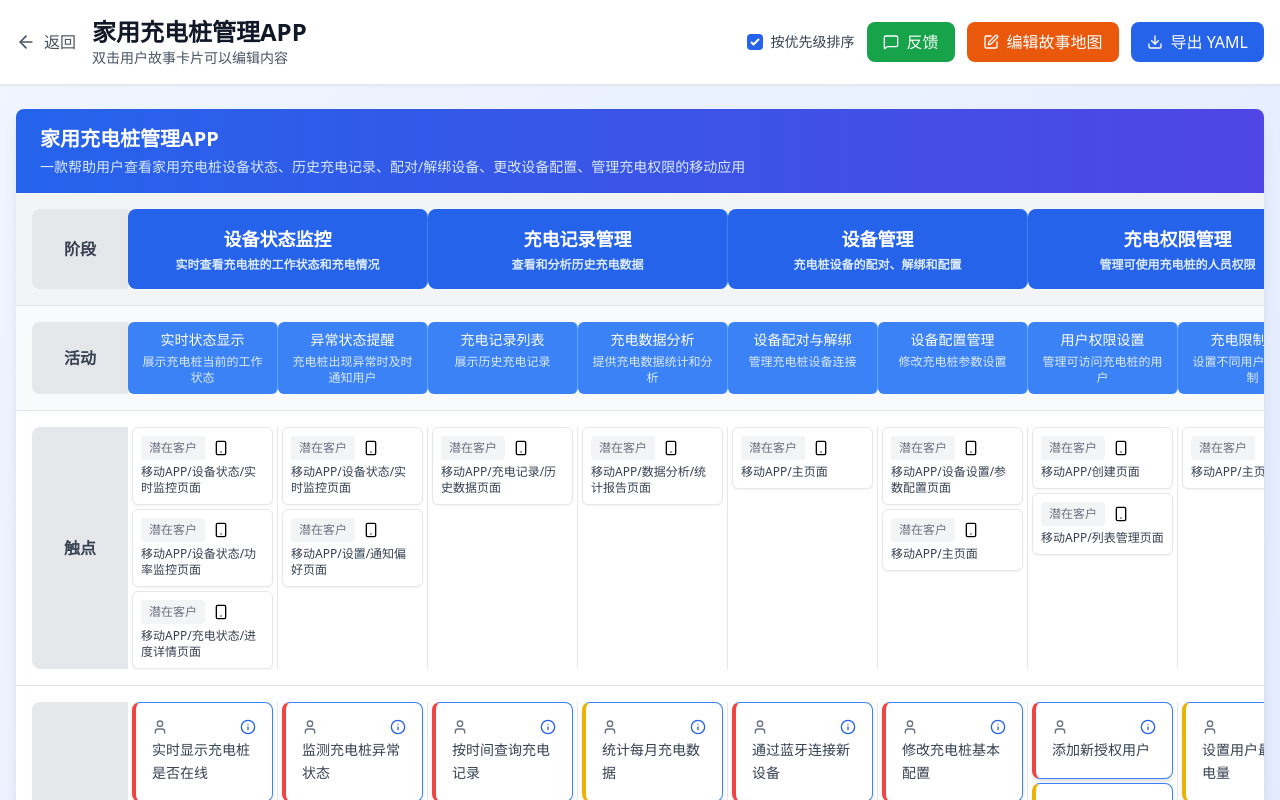
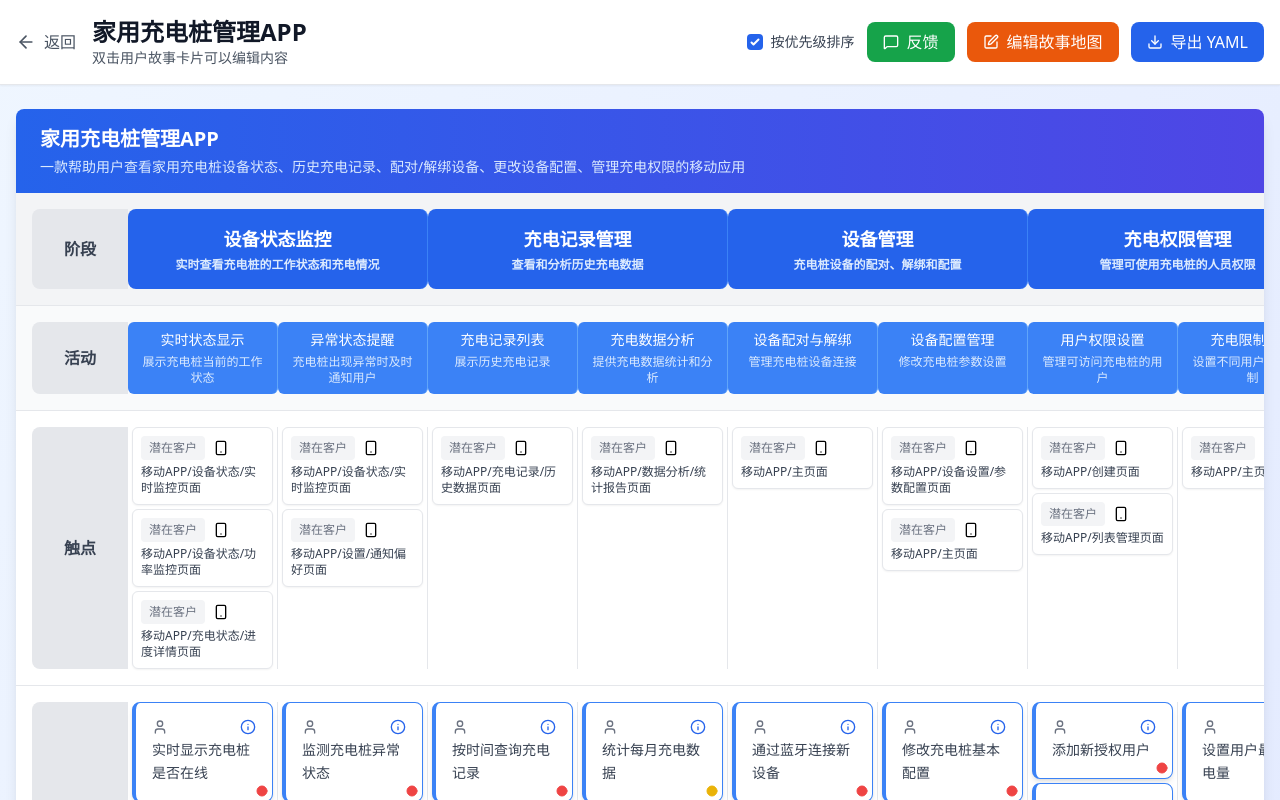
Before and after one commit to frankzhi/user-story-map-generator-prod, a React (Vite) app: page / in a window 1280 px wide. Both pictures are taken after a click on the button "生成故事地图". Shown: the top 800 px of the page. Built offline with nearby package versions, Linux system fonts and the light colour scheme; no server answers.

Commit message:
Update card color logic: left border shows user story-supporting need association, priority shown as icon in bottom-right corner

```diff
--- a/src/components/PrioritySelector.tsx
+++ b/src/components/PrioritySelector.tsx
@@ -1,5 +1,5 @@
 import React from 'react';
-import { ChevronDown } from 'lucide-react';
+import { ChevronDown, Circle } from 'lucide-react';
 import { useTranslation } from 'react-i18next';
 
 export type Priority = 'high' | 'medium' | 'low';
@@ -20,18 +20,14 @@ export const PrioritySelector: React.FC<PrioritySelectorProps> = ({
   const getPriorityColor = (priority: Priority) => {
     switch (priority) {
       case 'high':
-        return 'bg-red-500';
+        return 'text-red-500';
       case 'medium':
-        return 'bg-yellow-500';
+        return 'text-yellow-500';
       case 'low':
-        return 'bg-green-500';
+        return 'text-blue-500';
       default:
-        return 'bg-gray-500';
+        return 'text-gray-400';
     }
-  };
-
-  const getPriorityText = (priority: Priority) => {
-    return t(`storyMap.priority.${priority}`);
   };
 
   return (
@@ -39,15 +35,13 @@ export const PrioritySelector: React.FC<PrioritySelectorProps> = ({
       <select
         value={priority}
         onChange={(e) => onPriorityChange(e.target.value as Priority)}
-        className="appearance-none bg-white border border-gray-300 rounded-md px-3 py-1 pr-8 text-sm focus:outline-none focus:ring-2 focus:ring-blue-500 focus:border-blue-500"
+        className="appearance-none bg-white border border-gray-300 rounded px-3 py-1 pr-8 text-sm focus:outline-none focus:ring-2 focus:ring-blue-500 focus:border-transparent"
       >
         <option value="high">{t('storyMap.priority.high')}</option>
         <option value="medium">{t('storyMap.priority.medium')}</option>
         <option value="low">{t('storyMap.priority.low')}</option>
       </select>
-      <div className="absolute inset-y-0 right-0 flex items-center pr-2 pointer-events-none">
-        <ChevronDown className="h-4 w-4 text-gray-400" />
-      </div>
+      <ChevronDown className="absolute right-2 top-1/2 transform -translate-y-1/2 w-4 h-4 text-gray-400 pointer-events-none" />
       <div className={`absolute left-2 top-1/2 transform -translate-y-1/2 w-2 h-2 rounded-full ${getPriorityColor(priority)}`} />
     </div>
   );
@@ -57,25 +51,49 @@ export const PriorityBadge: React.FC<{ priority: Priority; className?: string }>
   priority,
   className = ''
 }) => {
-  const { t } = useTranslation();
-
   const getPriorityColor = (priority: Priority) => {
     switch (priority) {
       case 'high':
-        return 'bg-red-100 text-red-800 border-red-200';
+        return 'text-red-500';
       case 'medium':
-        return 'bg-yellow-100 text-yellow-800 border-yellow-200';
+        return 'text-yellow-500';
       case 'low':
-        return 'bg-green-100 text-green-800 border-green-200';
+        return 'text-blue-500';
       default:
-        return 'bg-gray-100 text-gray-800 border-gray-200';
+        return 'text-gray-400';
     }
   };
 
   return (
-    <span className={`inline-flex items-center px-2 py-1 rounded-full text-xs font-medium border ${getPriorityColor(priority)} ${className}`}>
-      <div className={`w-2 h-2 rounded-full mr-1 ${priority === 'high' ? 'bg-red-500' : priority === 'medium' ? 'bg-yellow-500' : 'bg-green-500'}`} />
-      {t(`storyMap.priority.${priority}`)}
-    </span>
+    <div className={`inline-flex items-center gap-1 px-2 py-1 rounded text-xs font-medium ${className}`}>
+      <div className={`w-2 h-2 rounded-full ${getPriorityColor(priority)}`} />
+      {priority}
+    </div>
   );
 };
+
+// New component for priority icon in bottom-right corner
+export const PriorityIcon: React.FC<{ priority: Priority; className?: string }> = ({
+  priority,
+  className = ''
+}) => {
+  const getPriorityColor = (priority: Priority) => {
+    switch (priority) {
+      case 'high':
+        return 'text-red-500';
+      case 'medium':
+        return 'text-yellow-500';
+      case 'low':
+        return 'text-blue-500';
+      default:
+        return 'text-gray-400';
+    }
+  };
+
+  return (
+    <Circle
+      className={`w-3 h-3 ${getPriorityColor(priority)} ${className}`}
+      fill="currentColor"
+    />
+  );
+};
--- a/src/components/StoryMapView.tsx
+++ b/src/components/StoryMapView.tsx
@@ -5,7 +5,7 @@ import type { StoryMap, UserStory, Task } from '../types/story';
 import EnhancedStoryDetail from './EnhancedStoryDetail';
 import { InlineStoryMapEditor } from './InlineStoryMapEditor';
 import { FeedbackModal } from './FeedbackModal';
-import { PriorityBadge, PrioritySelector, type Priority } from './PrioritySelector';
+import { PriorityBadge, PrioritySelector, PriorityIcon, type Priority } from './PrioritySelector';
 
 interface StoryMapViewProps {
   storyMap: StoryMap;
@@ -503,6 +503,30 @@ ${task.acceptance_criteria.map(criteria => `  - ${criteria}`).join('\n')}
     return <Smartphone className="w-4 h-4" />;
   };
 
+  // Generate association colors for user stories and their supporting needs
+  const getAssociationColor = (taskId: string) => {
+    const colors = [
+      'border-l-blue-500',
+      'border-l-green-500',
+      'border-l-purple-500',
+      'border-l-orange-500',
+      'border-l-pink-500',
+      'border-l-indigo-500',
+      'border-l-teal-500',
+      'border-l-red-500',
+      'border-l-yellow-500',
+      'border-l-cyan-500'
+    ];
+
+    // Use task ID to consistently assign colors
+    const hash = taskId.split('').reduce((a, b) => {
+      a = ((a << 5) - a) + b.charCodeAt(0);
+      return a & a;
+    }, 0);
+
+    return colors[Math.abs(hash) % colors.length];
+  };
+
   const mapLayout = transformToMapLayout();
 
   const sortByPriorityOrder = (a: UserStory, b: UserStory) => {
@@ -726,32 +750,17 @@ ${task.acceptance_criteria.map(criteria => `  - ${criteria}`).join('\n')}
                                 style={{ width: `${activityWidth}px` }}
                               >
                                 {(sortByPriority ? activity.userStories.sort(sortByPriorityOrder) : activity.userStories).map((story, storyIndex) => {
-                                  // Debug: Log story priority for troubleshooting
-                                  console.log(`Story: ${story.title}, Priority: ${story.priority}, Type: ${typeof story.priority}`);
-
                                   // Force priority to be a valid value if it's undefined or null
                                   const validPriority = story.priority || 'medium';
-                                  console.log(`Valid Priority: ${validPriority}`);
 
-                                  const getPriorityBorderColor = (priority: Priority) => {
-                                    switch (priority) {
-                                      case 'high':
-                                        return 'border-l-4 border-l-red-500 border-r border-t border-b border-gray-200';
-                                      case 'medium':
-                                        return 'border-l-4 border-l-yellow-500 border-r border-t border-b border-gray-200';
-                                      case 'low':
-                                        return 'border-l-4 border-l-blue-500 border-r border-t border-b border-gray-200';
-                                      default:
-                                        return 'border border-gray-200';
-                                    }
-                                  };
+                                  // Use association color for left border
+                                  const associationColor = getAssociationColor(story.id);
 
                                   return (
                                     <div
                                       key={storyIndex}
-                                      className={`story-card cursor-pointer bg-white ${getPriorityBorderColor(validPriority)} rounded-md p-2 shadow-sm hover:shadow-md transition-shadow flex-shrink-0 mx-1`}
+                                      className={`story-card cursor-pointer bg-white border-l-4 ${associationColor} border-r border-t border-b border-gray-200 rounded-md p-2 shadow-sm hover:shadow-md transition-shadow flex-shrink-0 mx-1 relative`}
                                       onClick={() => handleStoryClick(story)}
-                                      style={{ borderLeftWidth: '4px', borderLeftColor: validPriority === 'high' ? '#ef4444' : validPriority === 'medium' ? '#eab308' : validPriority === 'low' ? '#3b82f6' : '#e5e7eb' }}
                                     >
                                       <div className="flex items-start justify-between mb-1">
                                         <User className="w-4 h-4 text-gray-500" />
@@ -760,6 +769,10 @@ ${task.acceptance_criteria.map(criteria => `  - ${criteria}`).join('\n')}
                                       <p className="text-sm text-gray-700 leading-relaxed">
                                         {story.description}
                                       </p>
+                                      {/* Priority icon in bottom-right corner */}
+                                      <div className="absolute bottom-1 right-1">
+                                        <PriorityIcon priority={validPriority} />
+                                      </div>
                                     </div>
                                   );
                                 })}
@@ -794,23 +807,20 @@ ${task.acceptance_criteria.map(criteria => `  - ${criteria}`).join('\n')}
                                   const priorityOrder = { high: 3, medium: 2, low: 1 };
                                   return priorityOrder[b.priority] - priorityOrder[a.priority];
                                 }) : activity.supportingNeeds).map((item, needIndex) => {
-                                  const getPriorityBorderColor = (priority: Priority) => {
-                                    switch (priority) {
-                                      case 'high':
-                                        return 'border-l-4 border-l-red-500 border-r border-t border-b border-gray-200';
-                                      case 'medium':
-                                        return 'border-l-4 border-l-yellow-500 border-r border-t border-b border-gray-200';
-                                      case 'low':
-                                        return 'border-l-4 border-l-blue-500 border-r border-t border-b border-gray-200';
-                                      default:
-                                        return 'border border-gray-200';
-                                    }
-                                  };
+                                  // Find the user story that generated this supporting need
+                                  const relatedUserStory = activity.userStories.find(story =>
+                                    generateSupportingNeeds(story).some(need => need.need === item.need)
+                                  );
+
+                                  // Use association color from the related user story, or default to gray
+                                  const associationColor = relatedUserStory
+                                    ? getAssociationColor(relatedUserStory.id)
+                                    : 'border-l-gray-400';
 
                                   return (
                                     <div
                                       key={needIndex}
-                                      className={`bg-white ${getPriorityBorderColor(item.priority)} rounded-md p-2 shadow-sm flex-shrink-0 mx-1`}
+                                      className={`bg-white border-l-4 ${associationColor} border-r border-t border-b border-gray-200 rounded-md p-2 shadow-sm flex-shrink-0 mx-1 relative`}
                                     >
                                       <div className="flex items-center gap-2 mb-1">
                                         <span className="text-xs text-blue-600 bg-blue-100 px-2 py-1 rounded">
@@ -818,6 +828,10 @@ ${task.acceptance_criteria.map(criteria => `  - ${criteria}`).join('\n')}
                                         </span>
                                       </div>
                                       <p className="text-xs text-gray-700">{item.need}</p>
+                                      {/* Priority icon in bottom-right corner */}
+                                      <div className="absolute bottom-1 right-1">
+                                        <PriorityIcon priority={item.priority} />
+                                      </div>
                                     </div>
                                   );
                                 })}
```
